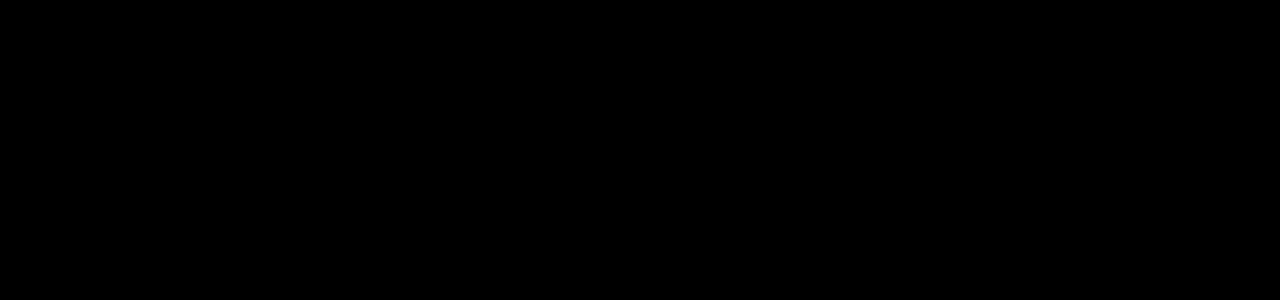
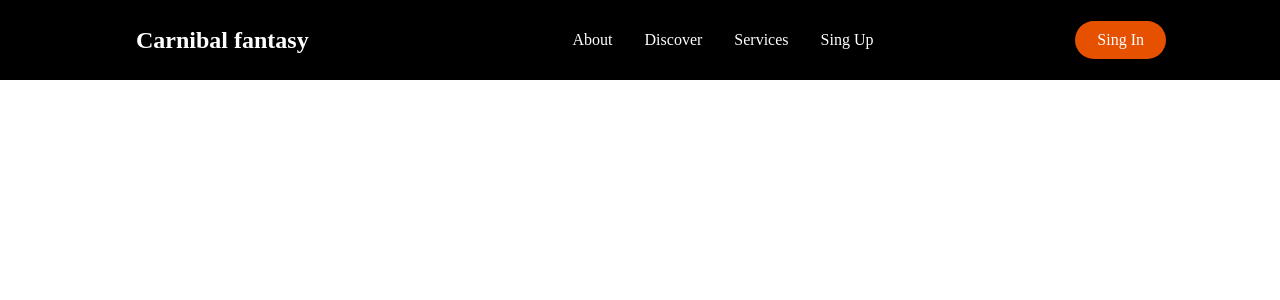
Before and after one commit to Ydannel/another_landing_animate_desing, a React (Create React App) app: page / in a window 1280 px wide. Shown: the top 300 px of the page. Built offline with nearby package versions, Linux system fonts and the light colour scheme.

Commit message:
add new pages
just finish navbar and the styles for that navigation

modify packa.json

change the title at the index.html

```diff
--- a/package.json
+++ b/package.json
@@ -8,6 +8,7 @@
     "@testing-library/user-event": "^12.1.10",
     "react": "^17.0.2",
     "react-dom": "^17.0.2",
+    "react-icons": "^4.2.0",
     "react-router-dom": "^5.2.0",
     "react-scripts": "4.0.3",
     "react-scroll": "^1.8.3",
--- a/public/index.html
+++ b/public/index.html
@@ -15,7 +15,7 @@
       user's mobile device or desktop. See https://developers.google.com/web/fundamentals/web-app-manifest/
     -->
     <link rel="manifest" href="%PUBLIC_URL%/manifest.json" />
-    <title>Just Money</title>
+    <title>Fantasy carnival</title>
   </head>
   <body>
     <noscript>You need to enable JavaScript to run this app.</noscript>
--- a/src/App.js
+++ b/src/App.js
@@ -1,8 +1,12 @@
+import Navbar from './components/Navbar'
 
+//#881600 amarillo
+//#4A148C purpura oscuro
+//#E65100 naranja profundo
 function App() {
   return (
     <div className="App">
-
+       <Navbar/>
     </div>
   );
 }
--- a/src/components/Navbar/index.jsx
+++ b/src/components/Navbar/index.jsx
@@ -1,8 +1,34 @@
+import {Nav, NavbarContainer, LogoNav, NavMenu, NavItem, NavLinks, MobileIcon, Navbtn, NavbtnLink} from './styles'
+import {FaBars} from 'react-icons/fa'
 const Navbar = () => {
     return (
-        <div>
-
-        </div>
+        <>
+            <Nav>
+                <NavbarContainer>
+                    <LogoNav to='/'>Carnibal fantasy</LogoNav>
+                    <MobileIcon>
+                        <FaBars/>
+                    </MobileIcon>
+                    <NavMenu>
+                        <NavItem>
+                            <NavLinks to='about'>About</NavLinks>
+                        </NavItem>
+                        <NavItem>
+                            <NavLinks to='discover'>Discover</NavLinks>
+                        </NavItem>
+                        <NavItem>
+                            <NavLinks to='services'>Services</NavLinks>
+                        </NavItem>
+                        <NavItem>
+                            <NavLinks to='singup'>Sing Up</NavLinks>
+                        </NavItem>
+                    </NavMenu>
+                   <Navbtn>
+                         <NavbtnLink to='/singin'>Sing In</NavbtnLink>
+                    </Navbtn>
+                </NavbarContainer>
+            </Nav>
+        </>
      );
 }
 
--- /dev/null
+++ b/src/components/Navbar/styles.js
@@ -0,0 +1,107 @@
+import styled from 'styled-components';
+import {Link as LinkR} from 'react-router-dom'
+import {Link as LinkS} from 'react-scroll'
+
+export const Nav = styled.nav`
+    background: #000;
+    height: 80px;
+    display: flex;
+    justify-content: center;
+    align-items: center;
+    font-size: 1rem;
+    position: sticky;
+    top: 0;
+    z-index: 10;
+
+    @media screen and (max-width: 960px){
+        transition: 0.8s all ease;
+    }
+`
+
+export const NavbarContainer = styled.div`
+    display: flex;
+    justify-content: space-between;
+    height: 80px;
+    z-index: 1;
+    width: 100%;
+    padding: 0 24px;
+    max-width: 1100px;
+`
+export const LogoNav = styled(LinkR)`
+    color: white;
+    justify-self: flex-start;
+    cursor: pointer;
+    font-size: 1.5rem;
+    display: flex;
+    align-items: center;
+    margin-left: 22px;
+    font-weight: bold;
+    text-decoration: none;
+`
+export const  MobileIcon = styled.div`
+    display: none;
+
+    @media screen and (max-width: 768px){
+        display: block;
+        position: absolute;
+        top: 0;
+        right: 0;
+        transform: translate(-100, 60%);
+        font-size: 1.8rem;
+        cursor: pointer;
+        color: white;
+    }
+`
+export const NavMenu = styled.ul`
+    display: flex;
+    align-items: center;
+    list-style: none;
+    text-align: center;
+    margin-right: -22px;
+
+    @media screen and (max-width: 768px){
+        display: none;
+    }
+`
+export const NavItem = styled.li`
+    height: 80px;
+
+`
+export const NavLinks = styled(LinkS)`
+    color: white;
+    display: flex;
+    align-items: center;
+    text-decoration: none;
+    padding: 0 1rem;
+    height: 100%;
+    cursor: pointer;
+
+    &.active{
+        border-bottom: 3px solid #E65100;
+    }
+`
+export const Navbtn = styled.nav`
+    display: flex;
+    align-items: center;
+
+     @media screen and (max-width: 768px){
+        display: none;
+    }
+`
+export const NavbtnLink = styled(LinkR)`
+    border-radius: 50px;
+    background: #E65100;
+    white-space: nowrap;
+    padding: 10px 22px;
+    color: #fffffe;
+    outline: none;
+    cursor: pointer;
+    transition: all 0.2s ease-in-out;
+    text-decoration: none;
+
+    &:hover{
+        transition: all 0.2s ease-in-out;
+        background: #4A148C;
+        color: #fffffe;
+    }
+`
--- a/src/index.css
+++ b/src/index.css
@@ -2,8 +2,7 @@
 body{
     margin:0px;
     padding: 0px;
-    background-color: #000000;
-    font-family: 'Lato', sans-serif;
+
 }
 *{
     box-sizing: border-box;
--- a/src/index.js
+++ b/src/index.js
@@ -2,9 +2,12 @@
 import ReactDOM from 'react-dom';
 import './index.css';
 import App from './App';
+import {BrowserRouter as Router} from 'react-router-dom'
 ReactDOM.render(
   <React.StrictMode>
-    <App />
+    <Router>
+      <App />
+    </Router>
   </React.StrictMode>,
   document.getElementById('root')
 );
```
Also changed, not shown: 1 other file (tests, documents, lock files or other folders).
